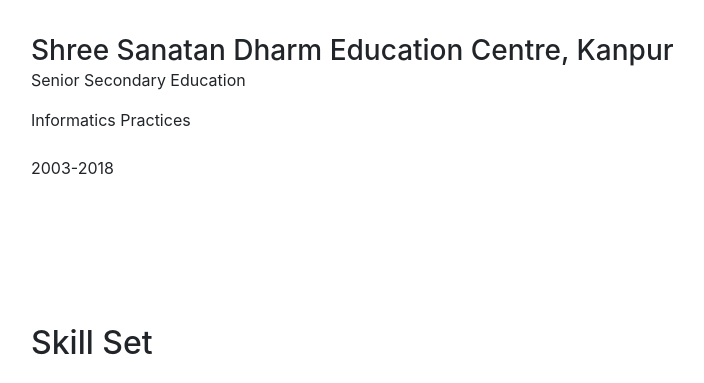
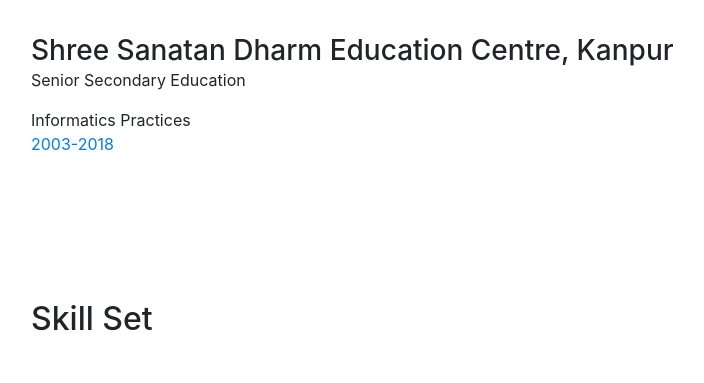
Before and after one commit to SubhanshuMG/2018, a website with bundled scripts: page index.html in a window 1280 px wide. Shown: the part 1180-1563 px from the top of the page, without its empty margins (17-721 px from the left). Built offline with nearby package versions, Linux system fonts and the light colour scheme; files whose address does not match are found by name; a web font is replaced by a local one.

Commit message:
Update index.html

```diff
--- a/index.html
+++ b/index.html
@@ -164,7 +164,7 @@
               <h3 class="mb-0">Shree Sanatan Dharm Education Centre, Kanpur</h3>
               <div class="subheading mb-3">Senior Secondary Education</div>
               <div>Informatics Practices</div>
-		    <br><div>2003-2018</div>
+		    <span class="text-primary">2003-2018</span>
             </div>
             <div class="resume-date text-md-right">
               <span class="text-primary"></span>
```
